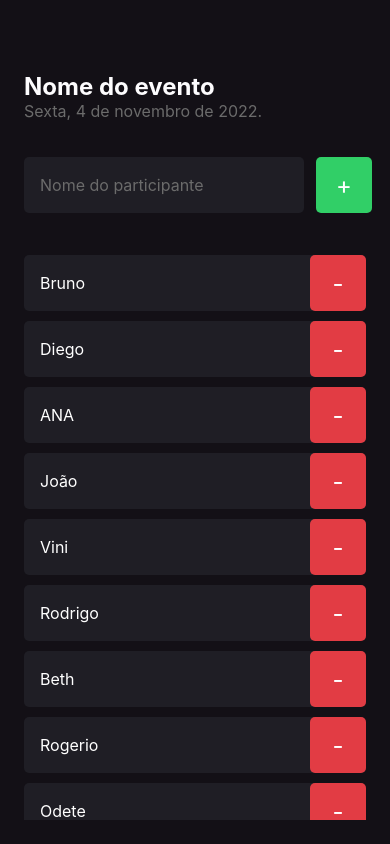
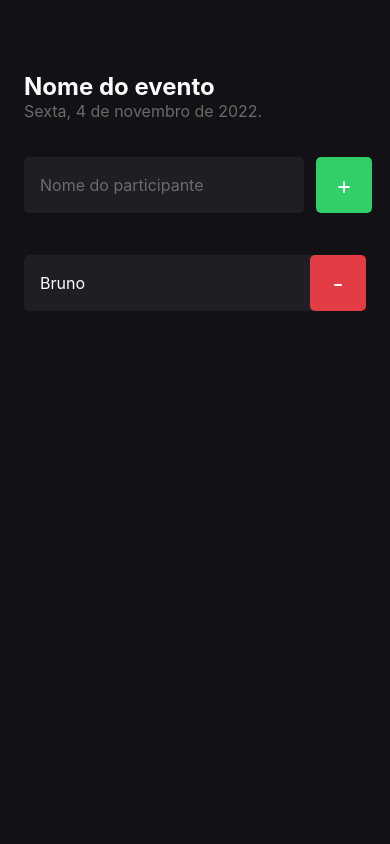
Before and after one commit to BrunoFerreira95/imhere, a React Native app: screen / in a window 390 px wide. Built offline with nearby package versions, Linux system fonts and the light colour scheme.

Commit message:
Finalizando o App - Adicionando Participantes

```diff
--- a/src/screens/Home/index.tsx
+++ b/src/screens/Home/index.tsx
@@ -1,15 +1,18 @@
+import React, { useState } from 'react'
 import { Alert, Text, TextInput, View, TouchableOpacity, FlatList } from 'react-native'
 import { styles } from './styles'
 
 import { Participant } from '../../components/Participant'
 
 export function Home() {
-  const participants = ['Bruno', 'Diego', 'ANA', 'João', 'Vini', 'Rodrigo', 'Beth', 'Rogerio', 'Odete', 'Francisco', 'Aline']
+  const [participants, setParticipants] = useState(['Bruno'])
 
   function handleParticipantAdd(){
     if(participants.includes("Rodrigo")) {
       return Alert.alert('Participante existe', 'Já existe um participante na lista com esse nome.')
     }
+
+    setParticipants(prevState => [...prevState, 'Ana'])
   }
 
   function handlePrticipantRemove(name: string){
```
